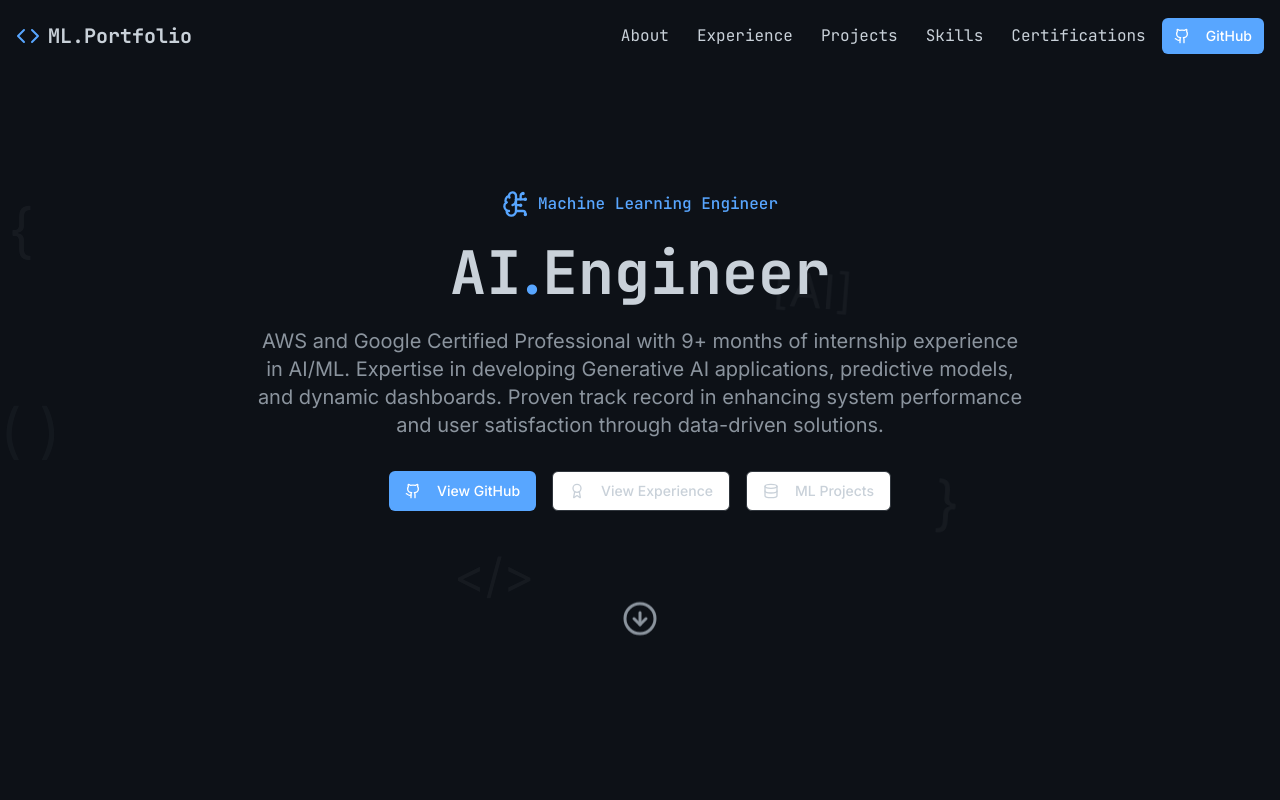
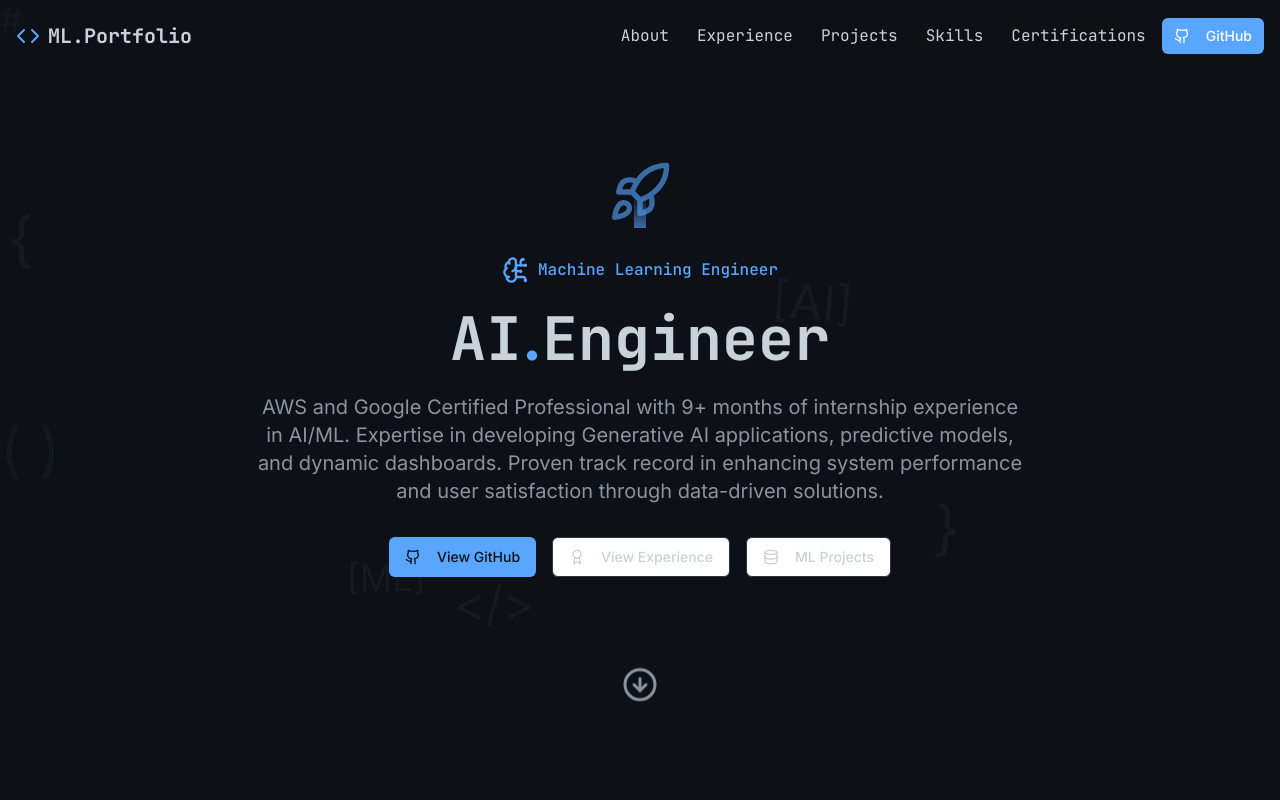
Before and after one commit to ArnavDobriyal/github-ml-portfolio, a React (Vite) app: page / in a window 1280 px wide. Shown: the top 800 px of the page. Built offline with nearby package versions, Linux system fonts and the light colour scheme.

Commit message:
Refactor: Remove white color and add spaceship animation

```diff
--- a/src/components/Hero.tsx
+++ b/src/components/Hero.tsx
@@ -1,8 +1,26 @@
 
-import { ArrowDownCircle, Award, BrainCircuit, Database, Github } from "lucide-react";
+import { ArrowDownCircle, Award, BrainCircuit, Database, Github, Rocket } from "lucide-react";
 import { Button } from "@/components/ui/button";
+import { useEffect, useRef } from "react";
 
 const Hero = () => {
+  const spaceshipRef = useRef<HTMLDivElement>(null);
+
+  useEffect(() => {
+    const spaceship = spaceshipRef.current;
+    if (spaceship) {
+      // Animate the spaceship to fly in from the left
+      spaceship.style.transform = "translateX(-100px) rotate(25deg)";
+      spaceship.style.opacity = "0";
+
+      setTimeout(() => {
+        spaceship.style.transition = "transform 2.5s ease-out, opacity 1.5s ease-in";
+        spaceship.style.transform = "translateX(0) rotate(0deg)";
+        spaceship.style.opacity = "1";
+      }, 300);
+    }
+  }, []);
+
   return (
     <div className="min-h-screen flex flex-col justify-center pt-16 pb-8 relative overflow-hidden">
       {/* Background Elements with Continuous Animation */}
@@ -12,9 +30,20 @@ const Hero = () => {
         <div className="absolute top-1/2 right-1/6 text-6xl fade-continuous">( )</div>
         <div className="absolute bottom-1/4 left-1/3 text-5xl slide-continuous">&lt;/&gt;</div>
         <div className="absolute top-1/3 right-1/3 text-5xl wave-animation">[AI]</div>
+        <div className="absolute top-2/3 left-1/4 text-4xl slide-continuous">[ML]</div>
+        <div className="absolute bottom-1/5 right-1/5 text-4xl fade-continuous">#</div>
       </div>
 
       <div className="section-container flex flex-col items-center text-center relative z-10">
+        <div ref={spaceshipRef} className="mb-8 flex items-center justify-center text-github-accent">
+          <div className="relative">
+            <Rocket className="h-16 w-16 text-github-accent animate-pulse" />
+            <div className="absolute -bottom-1 left-1/2 transform -translate-x-1/2">
+              <div className="h-8 w-3 bg-gradient-to-t from-github-accent to-transparent opacity-70 animate-pulse"></div>
+            </div>
+          </div>
+        </div>
+
         <div className="mb-6 flex items-center text-github-accent animate-fade-in">
           <BrainCircuit className="mr-2" size={28} />
           <span className="font-mono font-medium">Machine Learning Engineer</span>
@@ -33,18 +62,18 @@ const Hero = () => {
         </p>
 
         <div className="flex flex-wrap justify-center gap-4 mb-12 animate-fade-in">
-          <Button className="bg-github-accent hover:bg-github-accent/80 text-white">
+          <Button className="bg-github-accent hover:bg-github-accent/80 text-github-dark">
             <Github className="mr-2" size={18} />
             View GitHub
           </Button>
           <a href="#experience">
-            <Button variant="outline" className="border-github-border text-github-text hover:bg-card">
+            <Button variant="outline" className="border-github-border text-github-text hover:bg-github-accent/10">
               <Award className="mr-2" size={18} />
               View Experience
             </Button>
           </a>
           <a href="#projects">
-            <Button variant="outline" className="border-github-border text-github-text hover:bg-card">
+            <Button variant="outline" className="border-github-border text-github-text hover:bg-github-accent/10">
               <Database className="mr-2" size={18} />
               ML Projects
             </Button>
```
